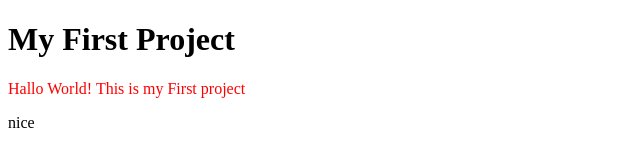
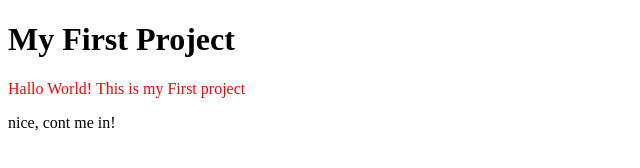
Before and after one commit to Dancerone/Hallo-World, a plain HTML site: page index.html in a window 1280 px wide. Shown: the full height of the page, 0-640 px from the left. Drawn offline with Linux system fonts and the light colour scheme.

Commit message:
Youst trying stuff

```diff
--- a/index.html
+++ b/index.html
@@ -9,6 +9,6 @@
 <body>
     <h1>My First Project</h1>
     <p style="color: red">Hallo World! This is my First project</p>
-    <p>nice</p>
+    <p>nice, cont me in!</p>
 </body>
 </html>
```
